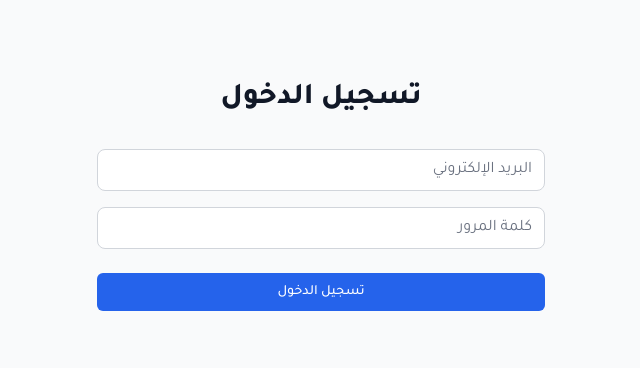
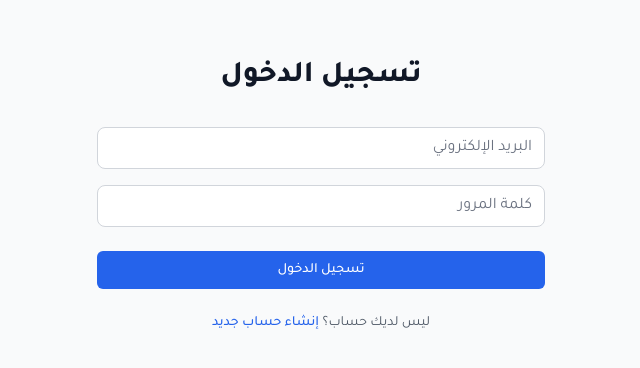
Before and after one commit to taherblkhair/promote_frontend, a Vue app: page /login in a window 1280 px wide. Shown: the part 216-584 px from the top of the page, without its empty margins (434-1074 px from the left). Built offline with nearby package versions, Linux system fonts and the light colour scheme.

Commit message:
feat: add registration link to login page for new users

```diff
--- a/src/pages/auth/LoginPage.vue
+++ b/src/pages/auth/LoginPage.vue
@@ -48,6 +48,14 @@
             <span v-else>تسجيل الدخول</span>
           </button>
         </div>
+        <div class="text-center">
+  <p class="text-sm text-gray-600">
+    ليس لديك حساب؟
+    <router-link to="/register" class="font-medium text-primary-600 hover:text-primary-500 transition-colors duration-200">
+      إنشاء حساب جديد
+    </router-link>
+  </p>
+</div>
 
         <!-- عرض رسالة الخطأ -->
         <div v-if="errorMessage" class="bg-red-50 border border-red-200 rounded-lg p-4">
```
